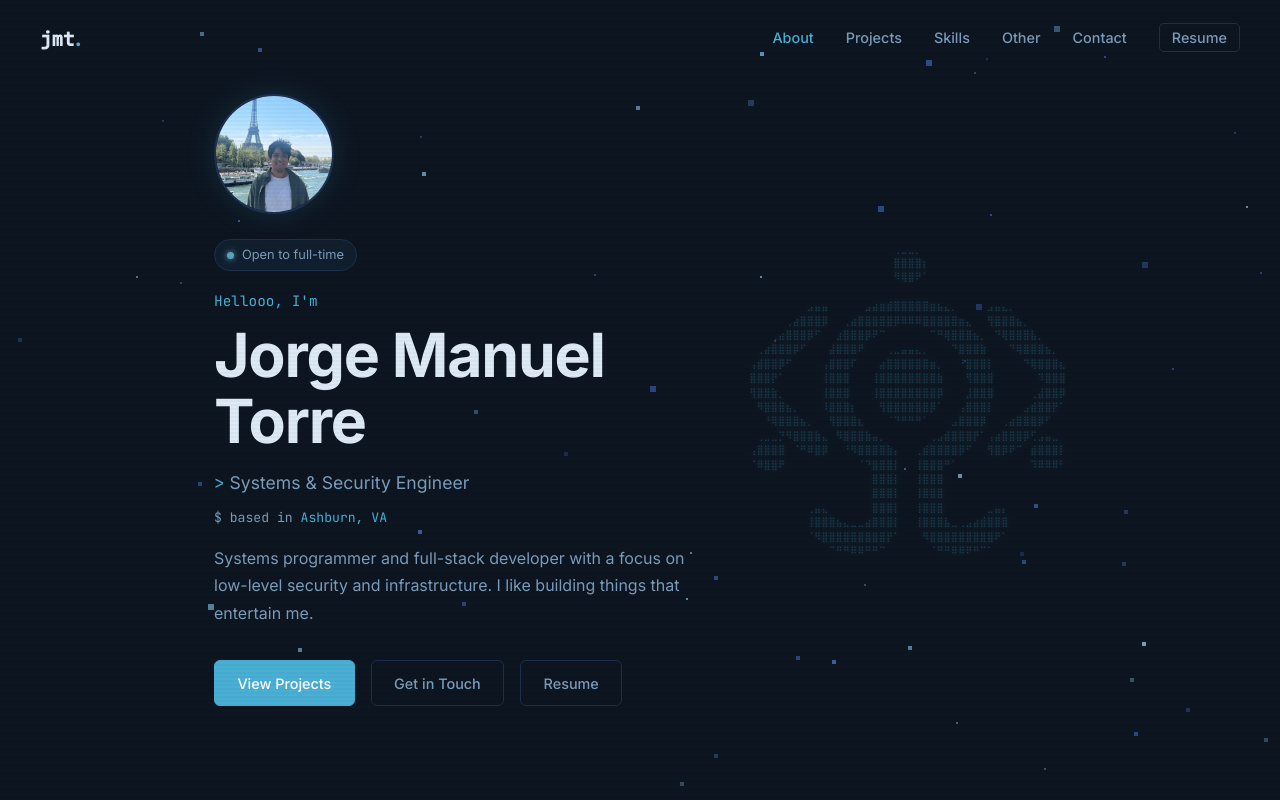
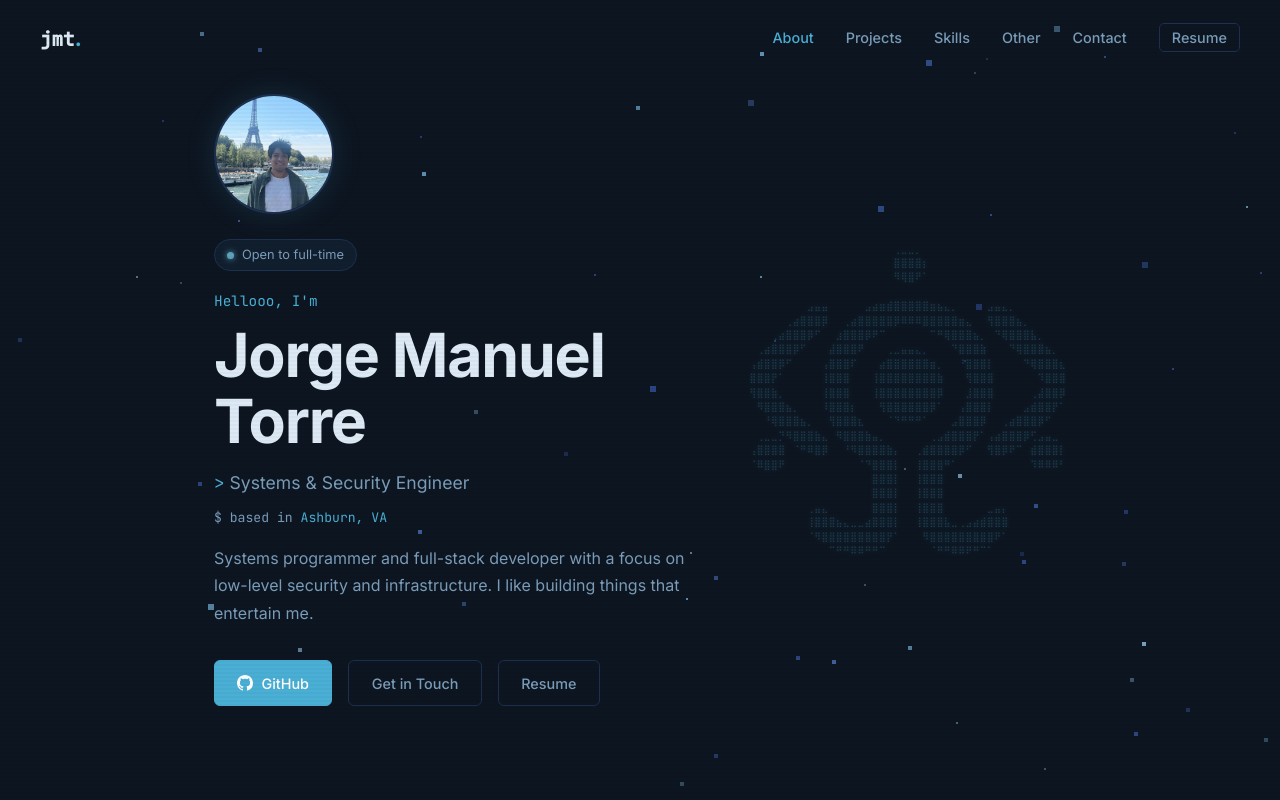
Before and after one commit to jmtorr3/jmtorr3.github.io, a React (Vite) app: page / in a window 1280 px wide. Shown: the top 800 px of the page. Built offline with nearby package versions, Linux system fonts and the light colour scheme; no server answers; a web font is replaced by a local one.

Commit message:
changed button on hero

```diff
--- a/src/components/Hero.css
+++ b/src/components/Hero.css
@@ -232,12 +232,19 @@
 .btn {
   display: inline-flex;
   align-items: center;
+  gap: 0.5rem;
   padding: 0.65rem 1.4rem;
   border-radius: 6px;
   font-size: 0.9rem;
   font-weight: 500;
   transition: all 0.2s;
   cursor: pointer;
+}
+
+.btn-icon {
+  width: 1rem;
+  height: 1rem;
+  flex-shrink: 0;
 }
 
 .btn-primary {
--- a/src/components/Hero.tsx
+++ b/src/components/Hero.tsx
@@ -1,6 +1,14 @@
 import { useState, useEffect } from 'react'
 import './Hero.css'
 import { roleText as ROLE_TEXT, heroBio, currentLocation } from '../data/hero'
+
+function GitHubIcon() {
+	return (
+		<svg className="btn-icon" viewBox="0 0 24 24" fill="currentColor" aria-hidden="true">
+			<path d="M12 0C5.37 0 0 5.37 0 12c0 5.31 3.435 9.795 8.205 11.385.6.105.825-.255.825-.57 0-.285-.015-1.23-.015-2.235-3.015.555-3.795-.735-4.035-1.41-.135-.345-.72-1.41-1.23-1.695-.42-.225-1.02-.78-.015-.795.945-.015 1.62.87 1.845 1.23 1.08 1.815 2.805 1.305 3.495.99.105-.78.42-1.305.765-1.605-2.67-.3-5.46-1.335-5.46-5.925 0-1.305.465-2.385 1.23-3.225-.12-.3-.54-1.53.12-3.18 0 0 1.005-.315 3.3 1.23.96-.27 1.98-.405 3-.405s2.04.135 3 .405c2.295-1.56 3.3-1.23 3.3-1.23.66 1.65.24 2.88.12 3.18.765.84 1.23 1.905 1.23 3.225 0 4.605-2.805 5.625-5.475 5.925.435.375.81 1.095.81 2.22 0 1.605-.015 2.895-.015 3.3 0 .315.225.69.825.57A12.02 12.02 0 0 0 24 12c0-6.63-5.37-12-12-12z" />
+		</svg>
+	)
+}
 
 function useTyping(text, speed = 48) {
 	const [displayed, setDisplayed] = useState('')
@@ -60,7 +68,15 @@
 				</p>
 				<p className="hero-bio">{heroBio}</p>
 				<div className="hero-cta">
-					<a href="#projects" className="btn btn-primary">View Projects</a>
+					<a
+						href="https://github.com/jmtorr3"
+						target="_blank"
+						rel="noopener noreferrer"
+						className="btn btn-primary"
+					>
+						<GitHubIcon />
+						GitHub
+					</a>
 					<a href="#contact" className="btn btn-ghost">Get in Touch</a>
 					<a
 						href={`${import.meta.env.BASE_URL}resume.html`}
```
